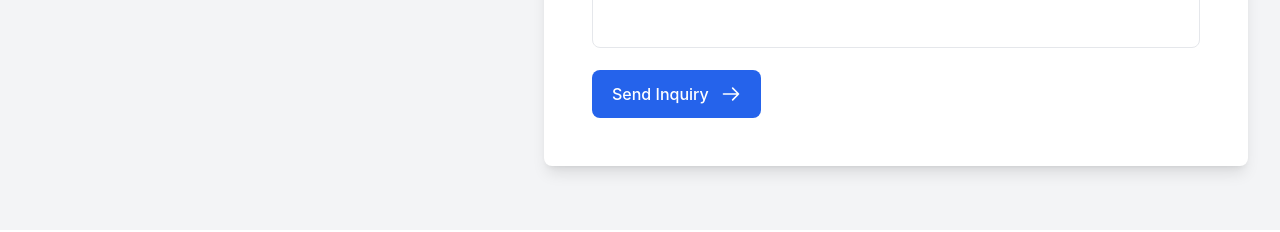
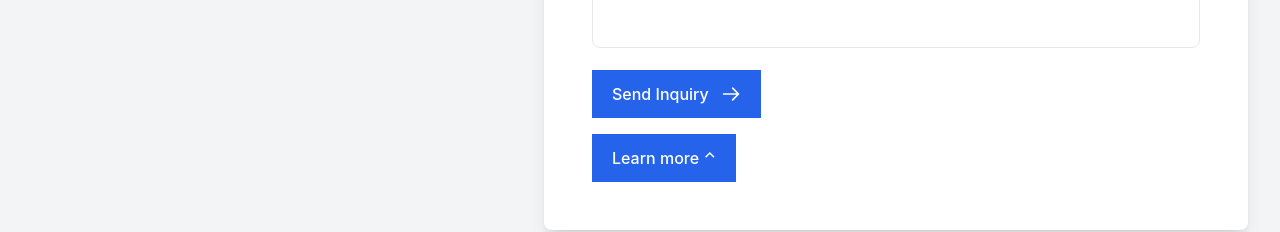
Before and after one commit to AndrewKalGit/Echo, a React (Create React App) app: page / in a window 1280 px wide. Shown: the part 2780-3012 px from the top of the page. Built offline with nearby package versions, Linux system fonts and the light colour scheme.

Commit message:
only email left and maybe more detailed info need more input

```diff
--- a/src/Contact.js
+++ b/src/Contact.js
@@ -1,4 +1,5 @@
 import React from 'react';
+import { HashLink } from 'react-router-hash-link';
 
 function Contact(props) {
     return (
@@ -71,10 +72,9 @@ function Contact(props) {
           <div class="mt-4">
             <button
               type="submit"
-              class="inline-flex w-full items-center justify-center rounded-lg bg-blue-600 px-5 py-3 text-white sm:w-auto"
+              class="inline-flex w-full items-center justify-center bg-blue-600 px-5 py-3 text-white sm:w-auto"
             >
               <span class="font-medium"> Send Inquiry </span>
-
               <svg
                 xmlns="http://www.w3.org/2000/svg"
                 class="ml-3 h-5 w-5"
@@ -90,6 +90,15 @@ function Contact(props) {
                 />
               </svg>
             </button>
+            <div class="">
+             <HashLink
+          class="inline-flex w-full items-center justify-center bg-blue-600 px-5 py-3 text-white sm:w-auto mt-4 font-medium"
+          href="/about"
+          smooth to="/#learn"
+        >
+          Learn more ⌃
+        </HashLink>
+        </div>
           </div>
         </form>
       </div>
```
